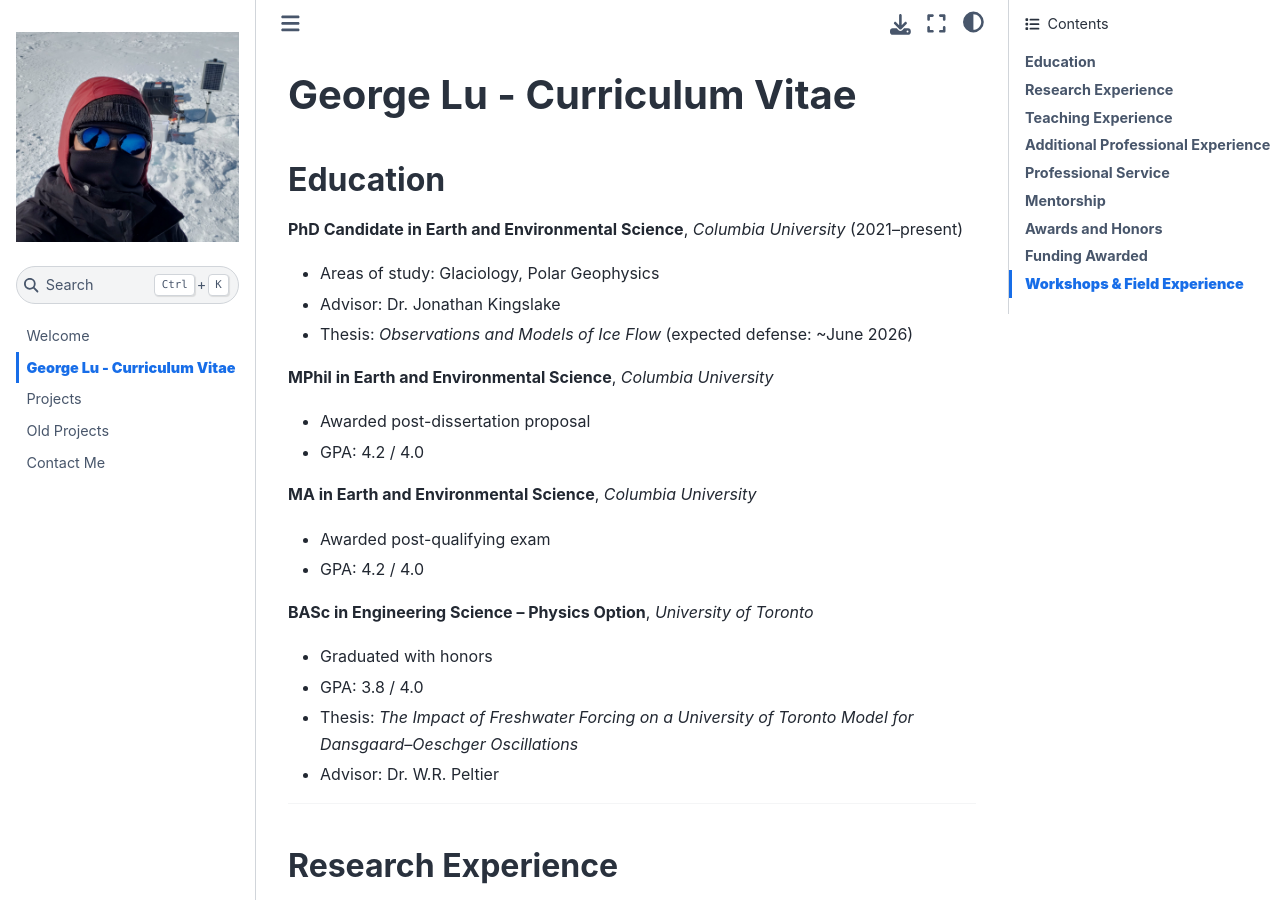
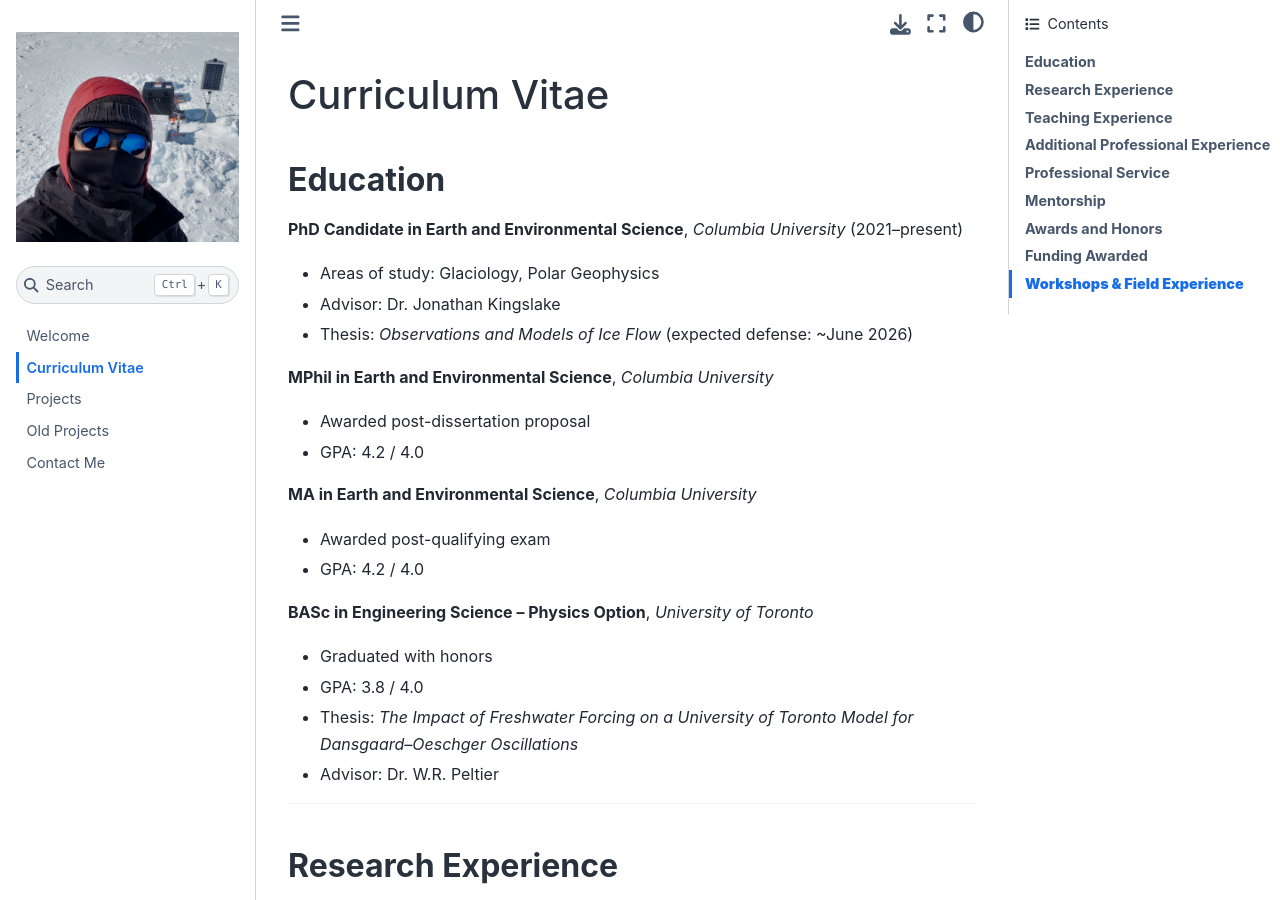
Before and after one commit to glugeorge/glugeorge.github.io, a Jupyter Book: the page built from cv.md, in a window 1280 px wide and 900 px high. Built offline with Jupyter Book 1.0.4 settings and Sphinx 7.4.7 and the Sphinx Book theme 1.1.4, drawn with Linux system fonts in a browser that asks for light colours.

Commit message:
updated cv

```diff
--- a/cv.md
+++ b/cv.md
@@ -4,7 +4,7 @@ layout: page
 permalink: /cv/
 ---
 
-# **George Lu - Curriculum Vitae**
+# Curriculum Vitae
 
 ## **Education**
 
```
